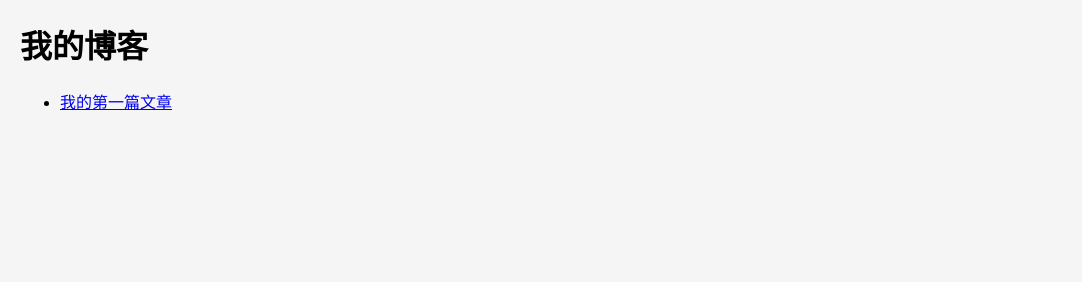
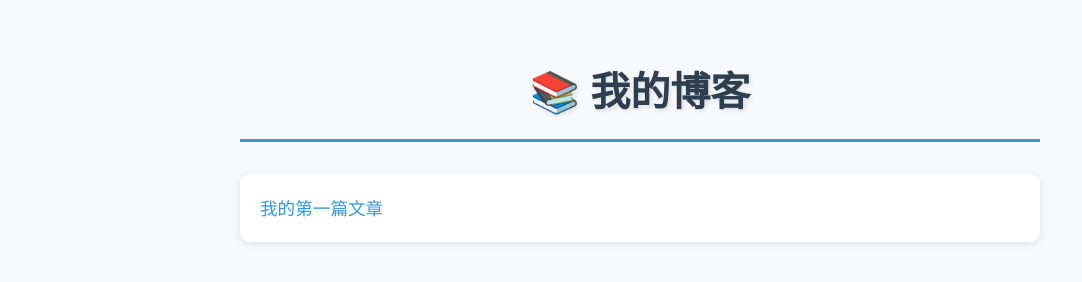
Before and after one commit to siger5370/siger5370.github.io, a plain HTML site: page index.html in a window 1280 px wide. Shown: the whole page, without its empty margins (0-1082 px from the left). Drawn offline with Linux system fonts and the light colour scheme.

Commit message:
Update index.html

```diff
--- a/index.html
+++ b/index.html
@@ -4,10 +4,91 @@
     <meta charset="UTF-8">
     <meta name="viewport" content="width=device-width, initial-scale=1.0">
     <title>我的博客</title>
-    <link rel="stylesheet" href="style.css">
+    <style>
+        /* 新增CSS样式 */
+        body {
+            font-family: 'Segoe UI', system-ui, -apple-system, sans-serif;
+            line-height: 1.6;
+            max-width: 800px;
+            margin: 0 auto;
+            padding: 2rem;
+            background-color: #f8f9fa;
+            color: #333;
+        }
+
+        h1 {
+            text-align: center;
+            color: #2c3e50;
+            font-size: 2.5rem;
+            margin-bottom: 2rem;
+            padding-bottom: 1rem;
+            border-bottom: 3px solid #3498db;
+            text-shadow: 2px 2px 4px rgba(0,0,0,0.1);
+        }
+
+        #article-list {
+            list-style: none;
+            padding: 0;
+            margin: 0;
+            display: flex;
+            flex-direction: column;
+            gap: 1rem;
+        }
+
+        #article-list li {
+            background: white;
+            border-radius: 10px;
+            padding: 1.25rem;
+            box-shadow: 0 2px 8px rgba(0,0,0,0.1);
+            transition: transform 0.2s ease, box-shadow 0.2s ease;
+        }
+
+        #article-list li:hover {
+            transform: translateY(-2px);
+            box-shadow: 0 4px 12px rgba(0,0,0,0.15);
+        }
+
+        #article-list a {
+            text-decoration: none;
+            color: #3498db;
+            font-weight: 500;
+            font-size: 1.1rem;
+            display: block;
+            transition: color 0.2s ease;
+        }
+
+        #article-list a:hover {
+            color: #2980b9;
+        }
+
+        @media (max-width: 600px) {
+            body {
+                padding: 1rem;
+            }
+
+            h1 {
+                font-size: 2rem;
+            }
+        }
+
+        /* 添加加载动画 */
+        @keyframes fadeIn {
+            from { opacity: 0; transform: translateY(10px); }
+            to { opacity: 1; transform: translateY(0); }
+        }
+
+        #article-list li {
+            animation: fadeIn 0.4s ease forwards;
+            opacity: 0;
+        }
+
+        #article-list li:nth-child(1) { animation-delay: 0.1s; }
+        #article-list li:nth-child(2) { animation-delay: 0.2s; }
+        #article-list li:nth-child(3) { animation-delay: 0.3s; }
+    </style>
 </head>
 <body>
-    <h1>我的博客</h1>
+    <h1>📚 我的博客</h1>
     <ul id="article-list"></ul>
 
     <script>
```
